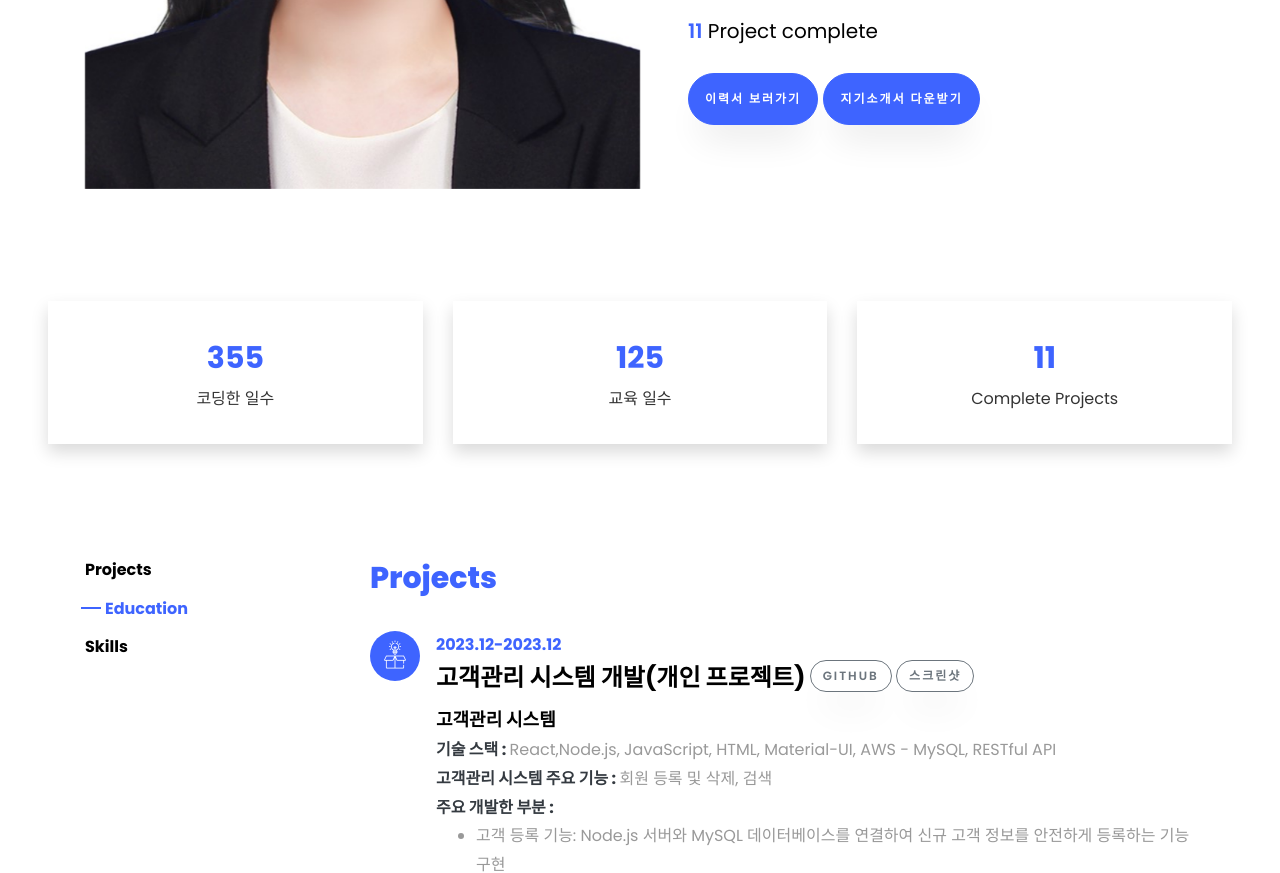
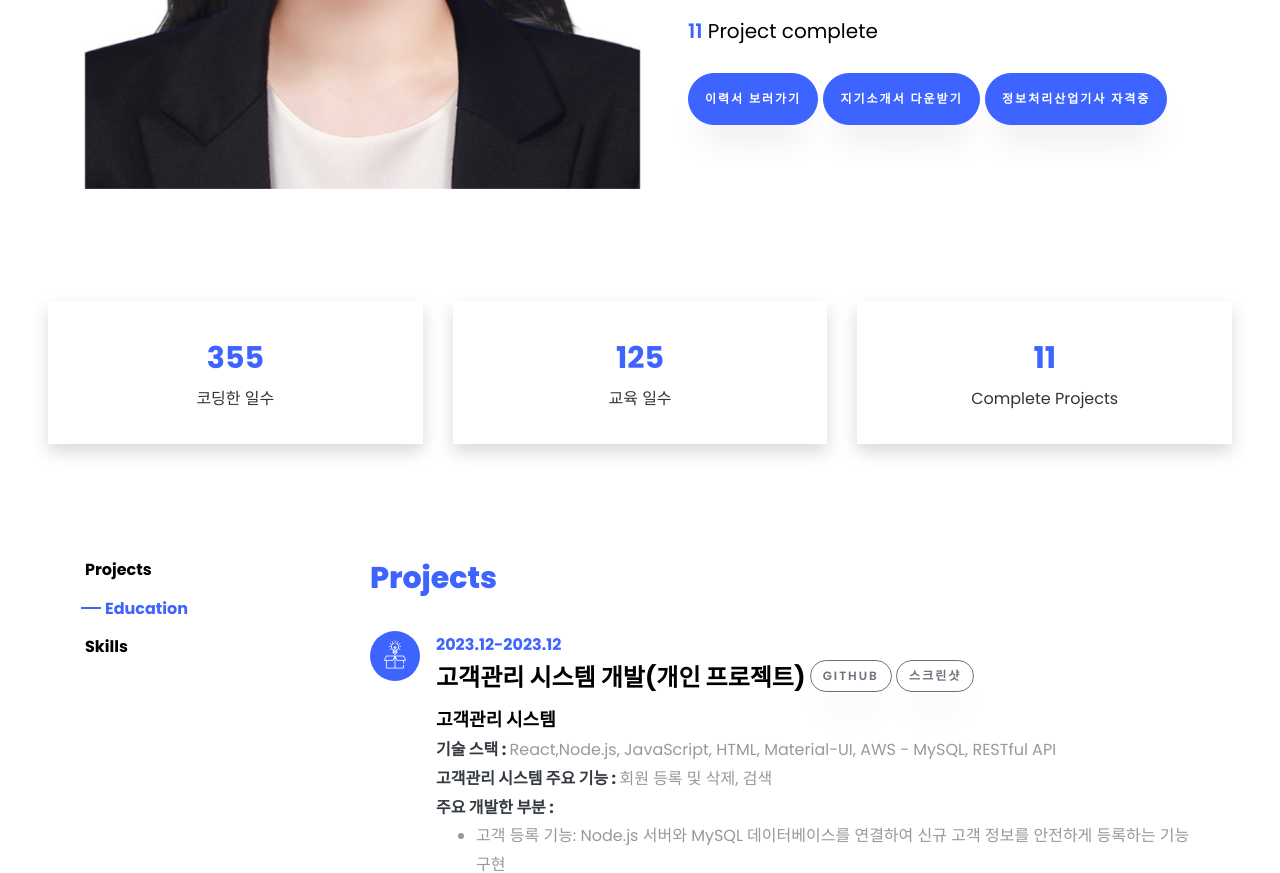
Before and after one commit to HongSeungHee25/Portfolio.github.io, a plain HTML site: page index.html in a window 1280 px wide. Shown: the part 1190-2063 px from the top of the page. Drawn offline with Linux system fonts and the light colour scheme; animation ran at ten frames a second; files whose address does not match are found by name.

Commit message:
자격증 추가

```diff
--- a/index.html
+++ b/index.html
@@ -110,7 +110,10 @@
 									class="btn btn-primary py-3 px-3">이력서 보러가기</a>
 							<a target="_blank"
 									href="https://drive.google.com/file/d/1J-wxVBMDXjXUcas4zCjX0Tk4Gw2V5pXp/view?usp=sharing"
-									class="btn btn-primary py-3 px-3">지기소개서 다운받기</a></p>
+									class="btn btn-primary py-3 px-3">지기소개서 다운받기</a>
+								<a target="_blank"
+								   href="https://drive.google.com/file/d/1yk5vm7fj848goKqzA-AzWorRfMJXvhbX/view?usp=sharing"
+								   class="btn btn-primary py-3 px-3">정보처리산업기사 자격증</a></p>
 						</div>
 					</div>
 				</div>
```
